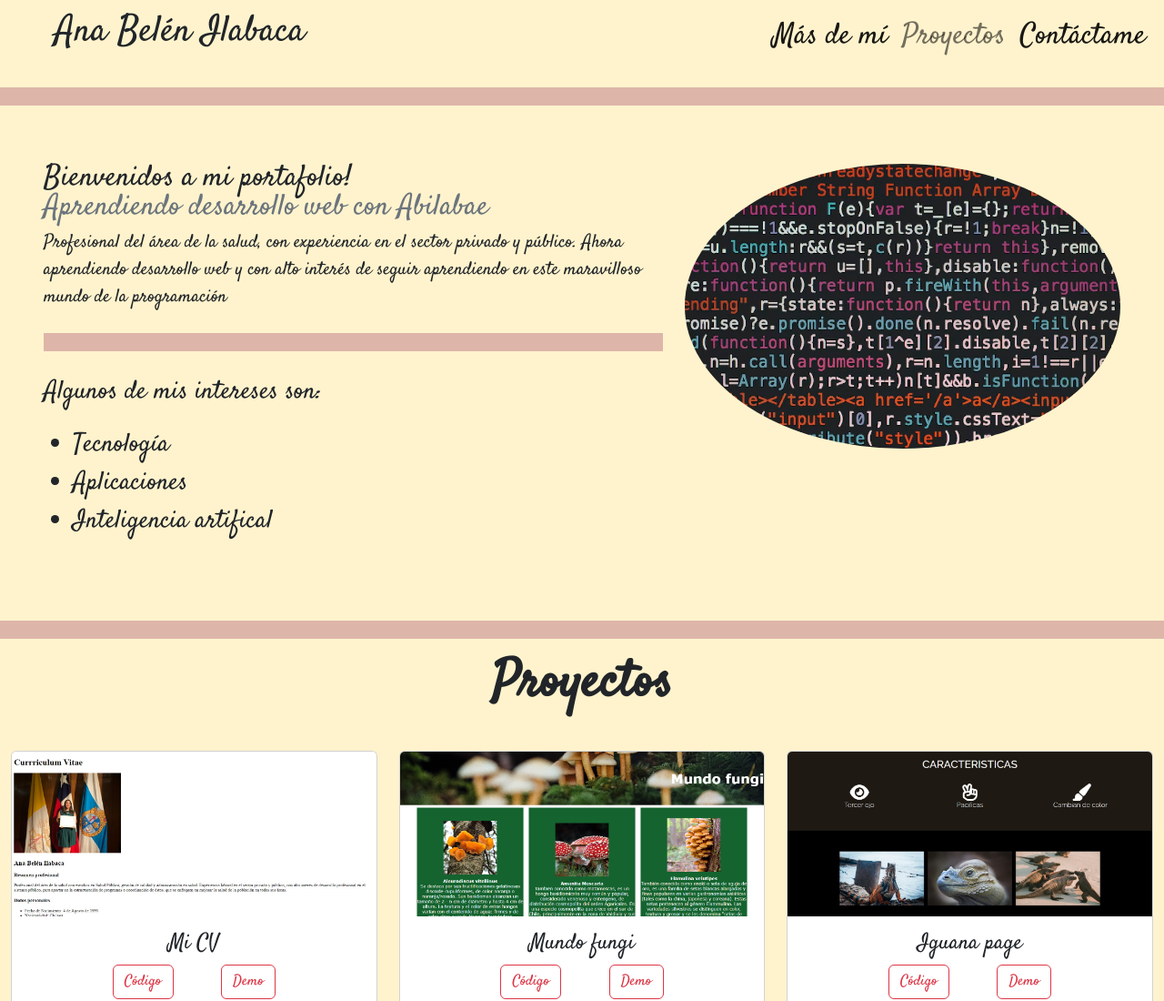
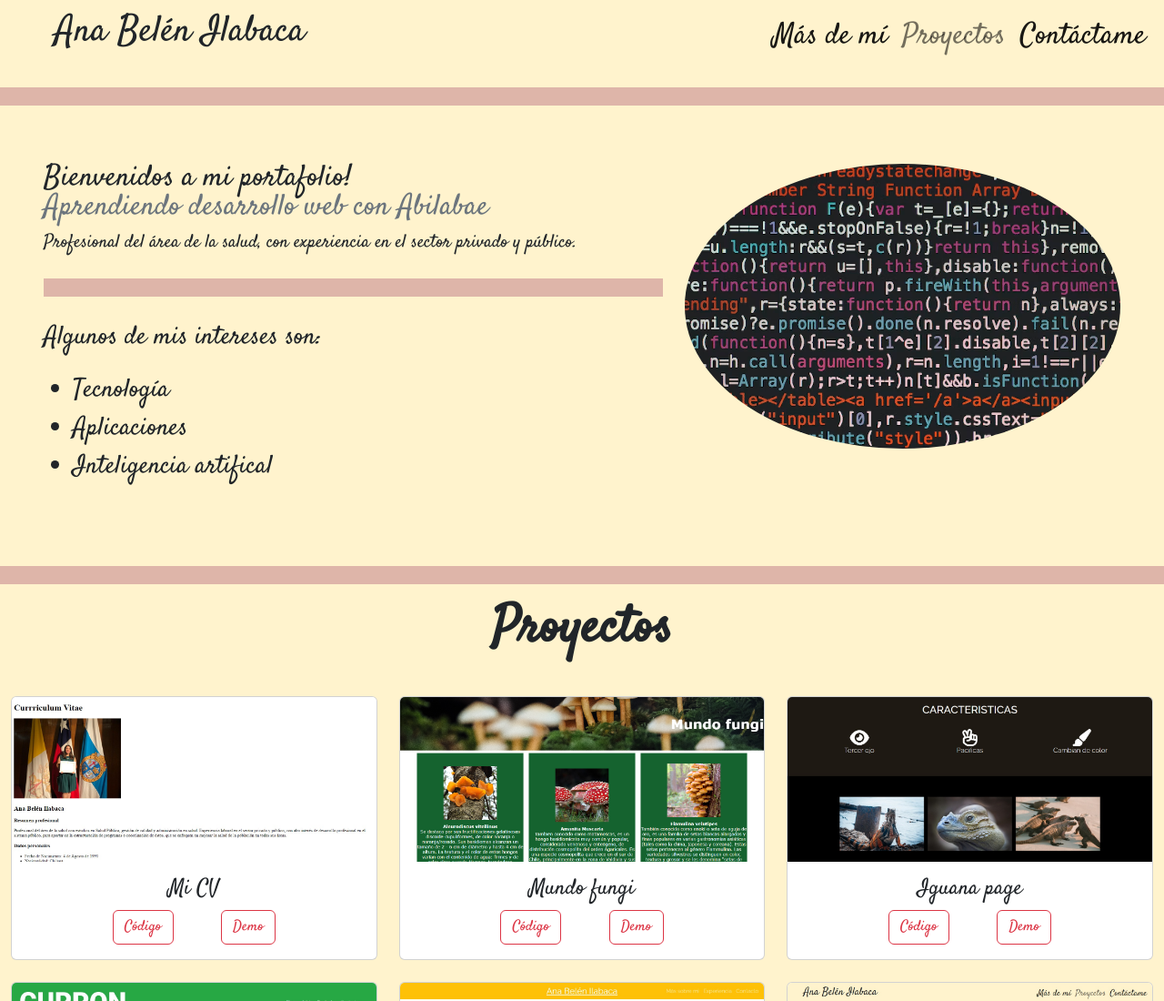
Before and after one commit to EdsonSalasV/Portafolio-Anabelen, a plain HTML site: page index.html in a window 1280 px wide. Shown: the top 1100 px of the page at 91% size. Drawn offline with nearby package versions, Linux system fonts and the light colour scheme.

```diff
--- a/index.html
+++ b/index.html
@@ -48,8 +48,7 @@
         <div class="col-md-7">
           <h2 class="featurette-heading fw-normal lh-1">Bienvenidos a mi portafolio!<br><span class="text-muted">Aprendiendo desarrollo web con Abilabae</span></h2>
           <p class="lead">Profesional del área de la salud, con experiencia en
-            el sector privado y público. Ahora aprendiendo desarrollo web y con alto interés de seguir aprendiendo
-            en este maravilloso mundo de la programación
+            el sector privado y público.
           </p>
           <hr class="my-4">
           <p class="fs-3">Algunos de mis intereses son:
```
